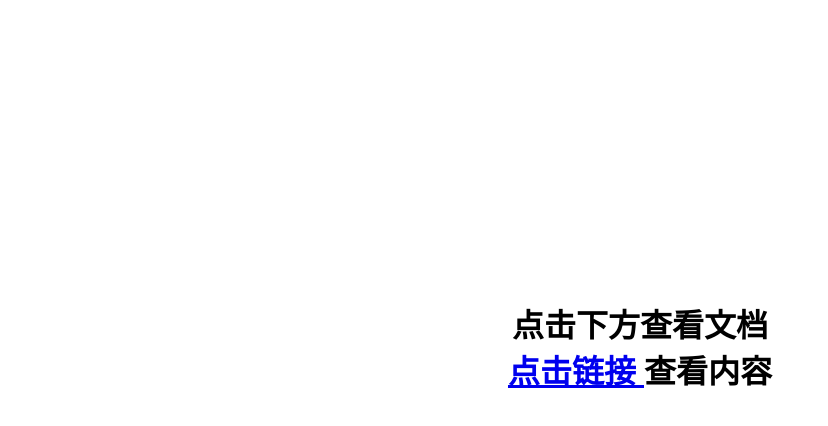
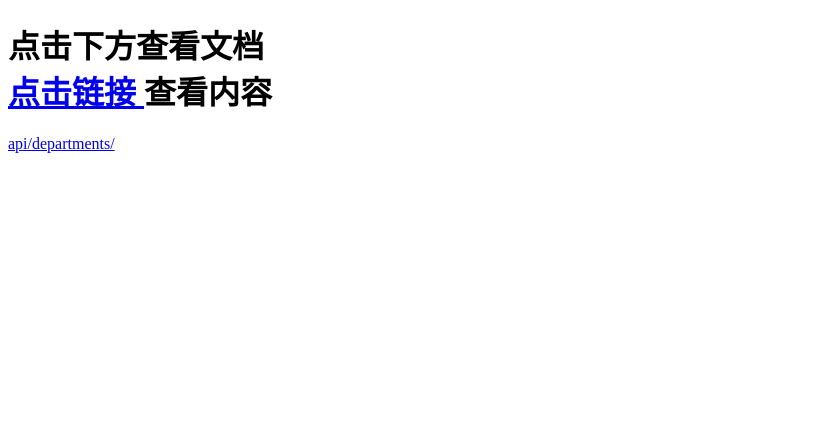
Before and after one commit to remaerd/zwu-visitor, a website: page index.html in a window 1280 px wide. Shown: the whole page, without its empty margins (0-828 px from the left). Drawn offline with Linux system fonts and the light colour scheme.

Commit message:
Update index.html

```diff
--- a/index.html
+++ b/index.html
@@ -8,15 +8,11 @@
   <meta name="keywords" content="express,express.js,serverless,无服务" />
   <title>文档</title>
   <style lang="css">
-    h1 {
-      text-align: center;
-      width: 600px;
-      margin: 300px auto;
-    }
   </style>
 </head>
 
 <body>
+  <div>
     <h1>
       点击下方查看文档
       <br />
@@ -25,6 +21,8 @@
       </a>
       查看内容
     </h1>
+  </div>
+  <div><a href="/api/departments/">api/departments/</a></div>
 </body>
 
 </html>
```
Lines whose indentation alone changed are shown as unchanged.
